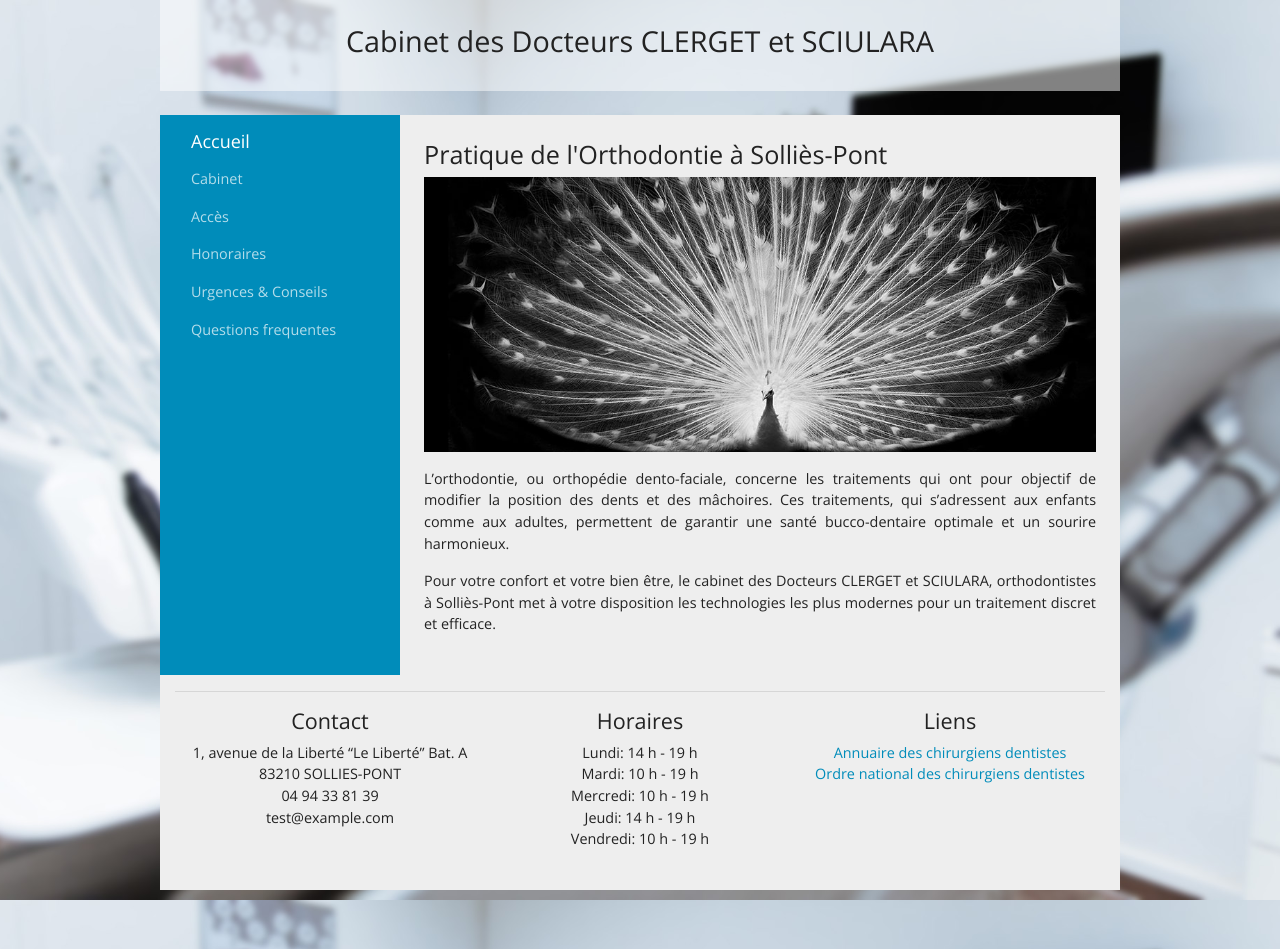
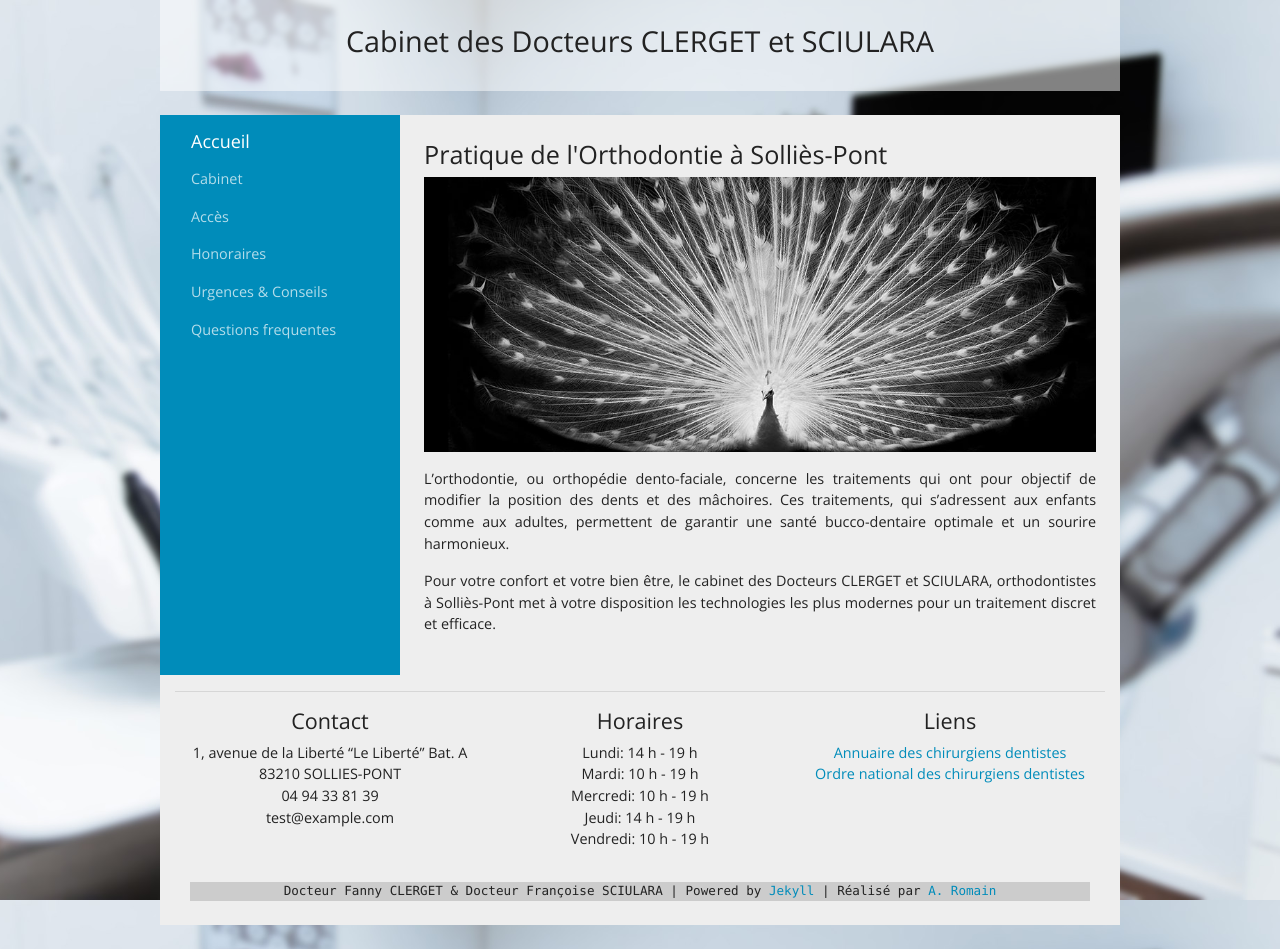
Before and after one commit to romarr/dr-fanny-clerget, a Jekyll site: the page built from index.md, in a window 1280 px wide. Built offline with Jekyll 4.4.1, drawn with Linux system fonts in a browser that asks for light colours.

Commit message:
Footer credits

```diff
--- a/_includes/footer.html
+++ b/_includes/footer.html
@@ -1,4 +1,4 @@
-<footer class="footer pb-4 bg-secondary">
+<footer class="footer pb-2 bg-secondary">
     <hr>
     <div class="container">
         <div class="row text-center">
@@ -22,6 +22,9 @@
                     {%- endfor -%}
                 </ul>
             </div>
+            <div class="col-12 pt-3 text-center rounded">
+                <pre class="bg-gray">Docteur Fanny CLERGET & Docteur Françoise SCIULARA | Powered by <a href="http://jekyllrb.com">Jekyll</a> | Réalisé par <a href="mailto:co%6et%61ct%40%61rr%61%69olo%73%2eo%76h">A. Romain</a></pre>
+            </div>
         </div>
     </div>
 </footer>
--- a/css/main.scss
+++ b/css/main.scss
@@ -8,6 +8,10 @@
 @import 'fontawesome/solid';
 @import 'fontawesome/brands';
 @import 'fontawesome/regular';
+
+.bg-gray {
+    background-color: $gray-400;
+}
 
 #dismiss {
     position: absolute;
```
